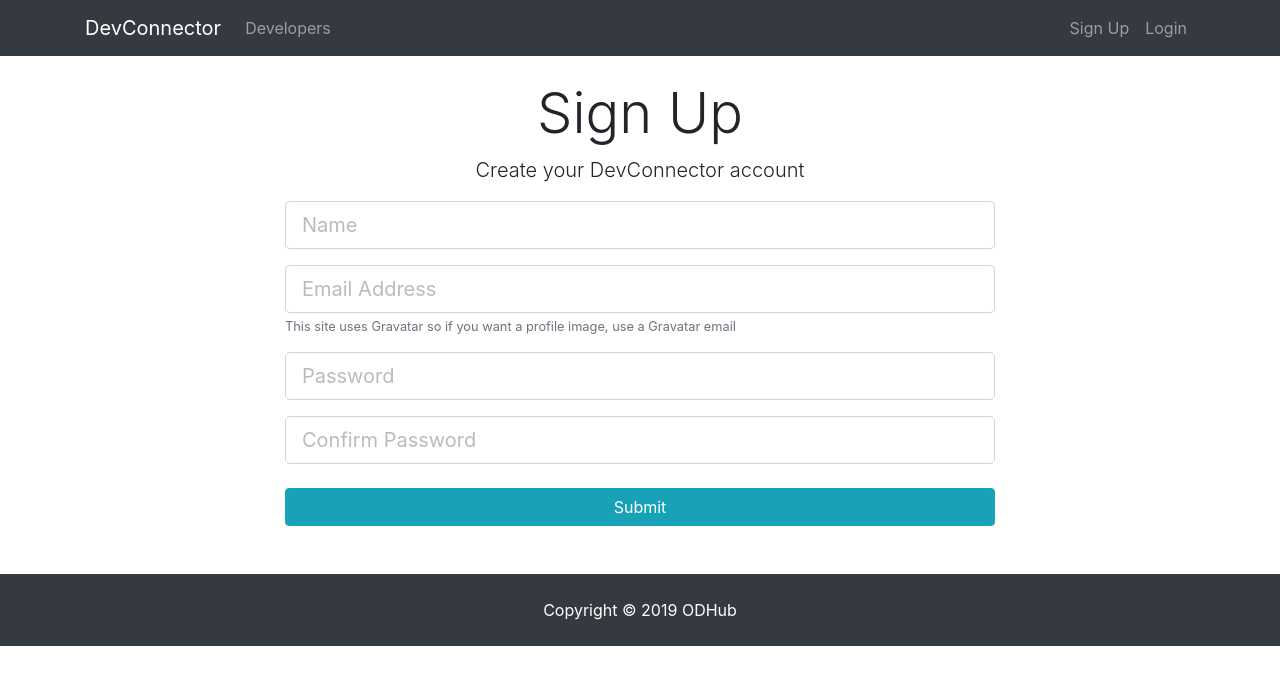
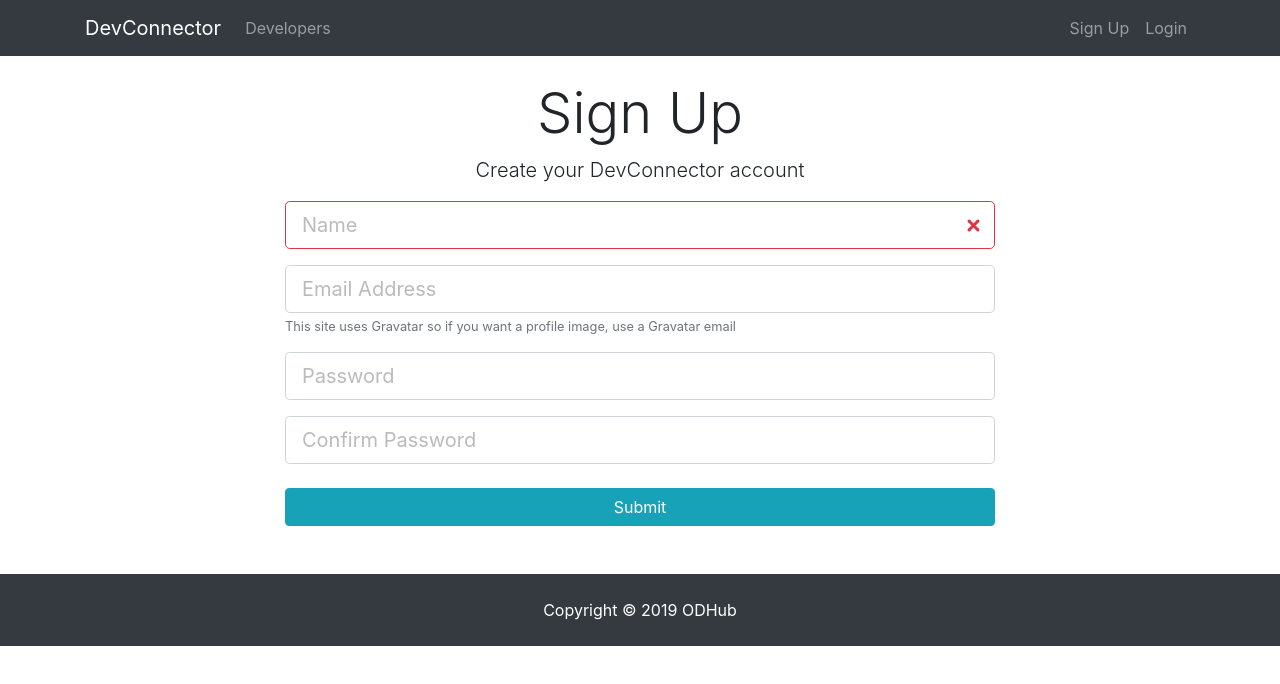
Before and after one commit to codesworth/od-hub, a React (Create React App) app in the folder client/: page /register in a window 1280 px wide. Shown: the top 684 px of the page. Built offline with nearby package versions, Linux system fonts and the light colour scheme.

Commit message:
Added untracked FIles

```diff
--- a/client/src/components/auth/Register.js
+++ b/client/src/components/auth/Register.js
@@ -4,6 +4,7 @@
 import PropTypes from "prop-types";
 import { connect } from "react-redux";
 import { registerUser } from "../../actions/authActions";
+import TextFieldGroup from "../common/TextFieldGroup";
 class Register extends Component {
   constructor() {
     super();
@@ -61,25 +62,13 @@
                 Create your DevConnector account
               </p>
               <form noValidate onSubmit={this.onSubmit}>
-                <div className="form-group">
-                  <input
-                    type="text"
-                    className={classnames(
-                      "form-control form-control-lgform-control form-control-lg",
-                      {
-                        "is-invalid": errors.name
-                      }
-                    )}
-                    placeholder="Name"
-                    name="name"
-                    required
-                    value={name}
-                    onChange={this.onChange}
-                  />
-                  {errors.name && (
-                    <div className="is-invalid-feedback">{errors.name}</div>
-                  )}
-                </div>
+                <TextFieldGroup
+                  placeholder="Name"
+                  name="name"
+                  value={this.state.name}
+                  onChange={this.onChange}
+                  error={errors.name}
+                />
                 <div className="form-group">
                   <input
                     type="email"
```
